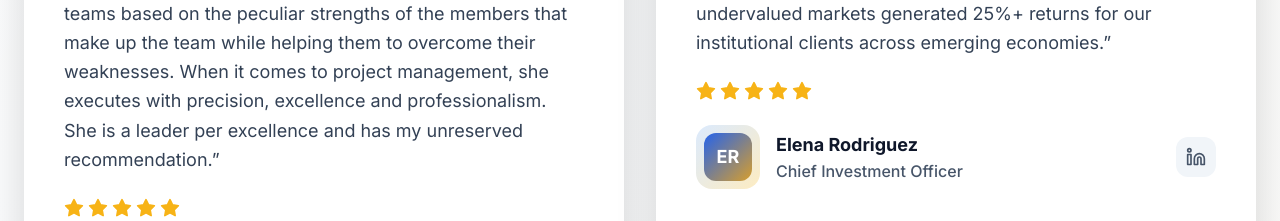
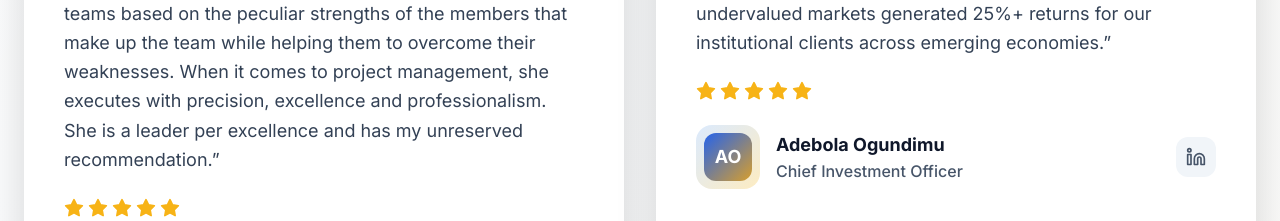
Before and after one commit to Paulkelvin/Mosun-Owo-Odusi, a Next.js app: page /testimonials in a window 1280 px wide. Shown: the part 1700-1921 px from the top of the page. Built offline with nearby package versions, Linux system fonts and the light colour scheme.

Commit message:
Update last testimonial name to Yoruba name
- Changed 'Elena Rodriguez' to 'Adebola Ogundimu' for better cultural representation
- Maintains same testimonial content and position

```diff
--- a/app/testimonials/page.tsx
+++ b/app/testimonials/page.tsx
@@ -40,7 +40,7 @@ const testimonials = [
   },
   {
     id: 3,
-    name: "Elena Rodriguez",
+    name: "Adebola Ogundimu",
     title: "Chief Investment Officer",
     company: "Global Real Estate Partners",
     image: "/api/placeholder/80/80",
```
